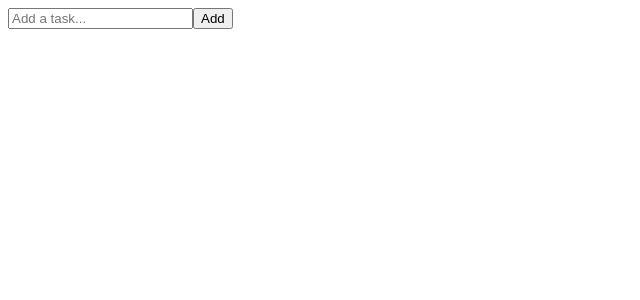
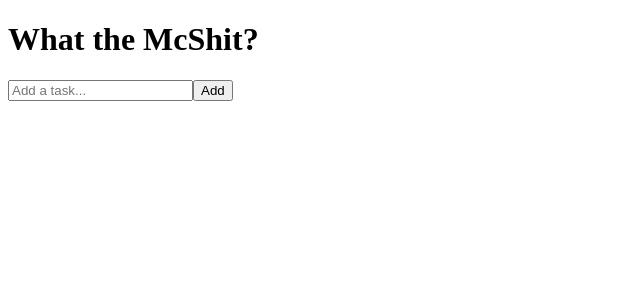
Before and after one commit to StephCambria/react-todo-list, a React (Create React App) app: page / in a window 1280 px wide. Shown: the top 300 px of the page, without its empty margins (0-640 px from the left). Built offline with nearby package versions, Linux system fonts and the light colour scheme.

Commit message:
console logging input

```diff
--- a/src/App.js
+++ b/src/App.js
@@ -1,11 +1,11 @@
 import React from "react";
 import './App.css';
-import TodoForm from "./components/TodoForm";
+import TodoList from "./components/TodoList";
 
 function App() {
   return (
     <div className="todo-app">
-      <TodoForm />
+      <TodoList />
     </div>
   );
 }
```
